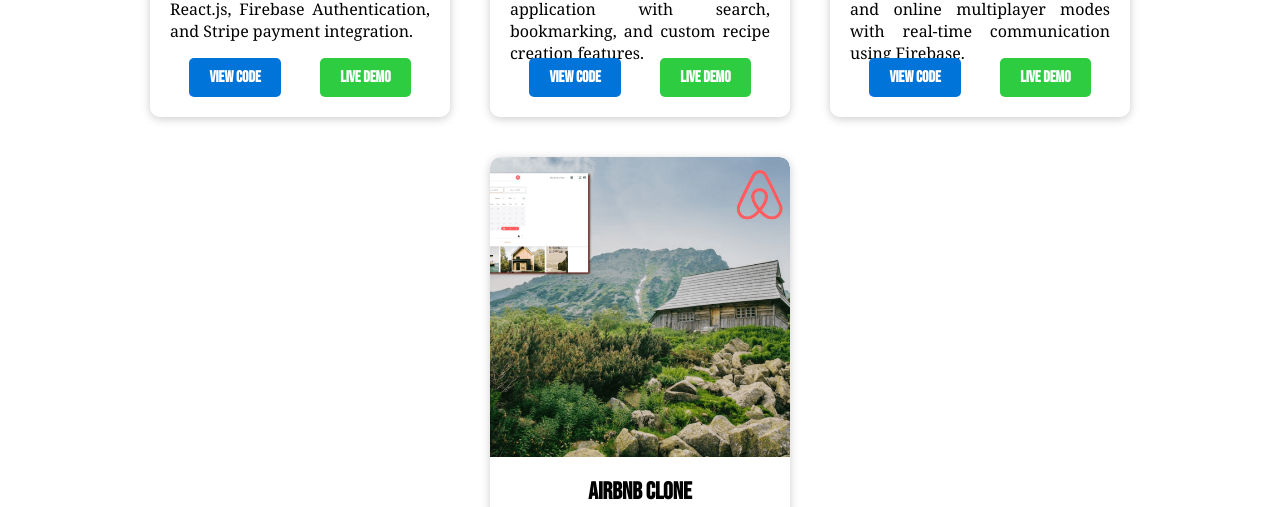
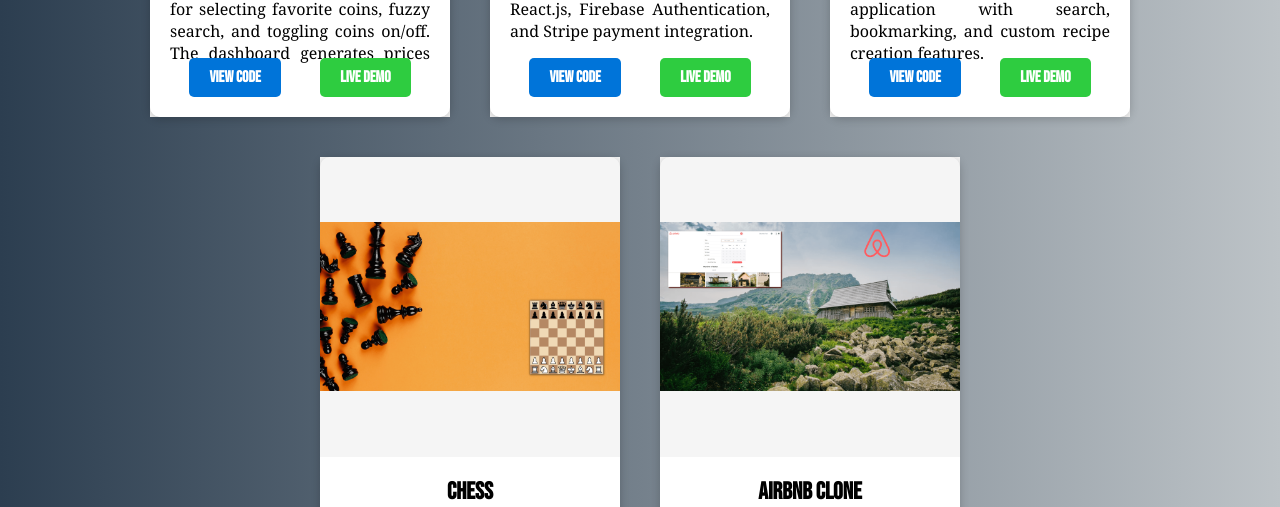
Before and after one commit to pranaydwivedi444/my-portfolio, a React (Create React App) app: page /projects in a window 1280 px wide. Shown: the part 1024-1531 px from the top of the page. Built offline with nearby package versions, Linux system fonts and the light colour scheme.

Commit message:
Done Updating projects

```diff
--- a/src/Components/Homepage/ProjectsSection/ProjectSection.component.jsx
+++ b/src/Components/Homepage/ProjectsSection/ProjectSection.component.jsx
@@ -16,6 +16,13 @@
   SwiperCore.use([Navigation, Pagination]);
 
   const [swiper, setSwiper] = useState(null);
+
+  function openLink(event) {
+    const url = event.target.getAttribute("data-url");
+    if (url) {
+      window.open(url, "_blank");
+    }
+  }
 
   useEffect(() => {
     if (!swiper) {
@@ -172,10 +179,18 @@
                       </div>
                     </div>
                     <div className="product-slider__bottom">
-                      <button className="product-slider__cart">
+                      <button
+                        className="product-slider__cart"
+                        data-url="https://github.com/pranaydwivedi444/"
+                        onClick={openLink}
+                      >
                         Live Link
                       </button>
-                      <button className="product-slider__fav js-fav">
+                      <button
+                        className="product-slider__fav js-fav"
+                        data-url="https://github.com/pranaydwivedi444/"
+                        onClick={openLink}
+                      >
                         <span className="heart" /> code here
                       </button>
                     </div>
@@ -230,10 +245,18 @@
                       </div>
                     </div>
                     <div className="product-slider__bottom">
-                      <button className="product-slider__cart">
+                      <button
+                        className="product-slider__cart"
+                        data-url="https://github.com/pranaydwivedi444/"
+                        onClick={openLink}
+                      >
                         LIVE LINK
                       </button>
-                      <button className="product-slider__fav js-fav">
+                      <button
+                        className="product-slider__fav js-fav"
+                        data-url="https://github.com/pranaydwivedi444/"
+                        onClick={openLink}
+                      >
                         <span className="heart" /> CODE HERE
                       </button>
                     </div>
@@ -281,10 +304,18 @@
                       </div>
                     </div>
                     <div className="product-slider__bottom">
-                      <button className="product-slider__cart">
+                      <button
+                        className="product-slider__cart"
+                        data-url="https://github.com/pranaydwivedi444/"
+                        onClick={openLink}
+                      >
                         Live Link
                       </button>
-                      <button className="product-slider__fav js-fav">
+                      <button
+                        className="product-slider__fav js-fav"
+                        data-url="https://github.com/pranaydwivedi444/"
+                        onClick={openLink}
+                      >
                         <span className="heart" /> CODE HERE
                       </button>
                     </div>
@@ -328,10 +359,18 @@
                       </div>
                     </div>
                     <div className="product-slider__bottom">
-                      <button className="product-slider__cart">
+                      <button
+                        className="product-slider__cart"
+                        data-url="https://github.com/pranaydwivedi444/"
+                        onClick={openLink}
+                      >
                         Live Link
                       </button>
-                      <button className="product-slider__fav js-fav">
+                      <button
+                        className="product-slider__fav js-fav"
+                        data-url="https://github.com/pranaydwivedi444/"
+                        onClick={openLink}
+                      >
                         <span className="heart" />
                         CODE HERE
                       </button>
--- a/src/Components/ProjectCard/ProjectCard.styles.css
+++ b/src/Components/ProjectCard/ProjectCard.styles.css
@@ -1,4 +1,5 @@
 .project-card-container {
+  background-color: whitesmoke;
   margin: 20px;
 }
 .project-card {
@@ -19,12 +20,12 @@
 .project-image img {
   height: 100%;
   width: 100%;
-  object-fit: cover;
+  object-fit: contain;
   border-radius: 10px 10px 0 0;
   transition: transform 0.3s ease-in-out;
 }
 .project-image:hover img {
-  transform: scale(1.1);
+  transform: scale(1.2);
 }
 .project-details {
   position: absolute;
--- a/src/Routes/Projects/Project.component.jsx
+++ b/src/Routes/Projects/Project.component.jsx
@@ -15,6 +15,7 @@
 import chatAI from "./../../Assets/chatAIBOT.jpg";
 import dictionary from "./../../Assets/dictionary.png";
 
+import FilmFeast from "./../../Assets/FilmFeast.png";
 export default function Project() {
   const projects = [
     {
@@ -23,6 +24,17 @@
       description:
         "Samvad is a real-time group chat  with 3 AI bots  integrated,The AI bots enhance the user experience to discuss , get best results",
       image: chatAI,
+      codeLink:
+        "https://github.com/pranaydwivedi444/Chess-Game/tree/main/chess",
+      liveLink:
+        "https://github.com/pranaydwivedi444/Chess-Game/tree/main/chess",
+    },
+    {
+      id: 8,
+      title: "Film Feast Movie Web App ",
+      description:
+        "movie search app is designed to provide a seamless movie search experience for users. Built with React, the app allows users to search for movies by category and save their favorite films to a personalized list. ",
+      image: FilmFeast,
       codeLink:
         "https://github.com/pranaydwivedi444/Chess-Game/tree/main/chess",
       liveLink:
@@ -92,7 +104,7 @@
     },
   ];
   return (
-    <>
+    <div className="project__page">
       <div className="project-cards">
         {projects.map((project) => (
           <ProjectCard
@@ -106,6 +118,6 @@
         ))}
       </div>
       <ProjectContainerGrid />
-    </>
+    </div>
   );
 }
--- a/src/Routes/Projects/Project.styles.css
+++ b/src/Routes/Projects/Project.styles.css
@@ -1,11 +1,24 @@
+.project__page {
+  background: #bdc3c7; /* fallback for old browsers */
+  background: -webkit-linear-gradient(
+    to right,
+    #2c3e50,
+    #bdc3c7
+  ); /* Chrome 10-25, Safari 5.1-6 */
+  background: linear-gradient(
+    to right,
+    #2c3e50,
+    #bdc3c7
+  ); /* W3C, IE 10+/ Edge, Firefox 16+, Chrome 26+, Opera 12+, Safari 7+ */
+}
 .container {
   display: flex;
   align-items: center;
   min-height: 100vh;
   justify-content: space-evenly;
   gap: 1.5rem;
-  background-color: #d9afd9;
-  background-image: linear-gradient(0deg, #d9afd9 0%, #97d9e1 100%);
+  /* background-color: #d9afd9;
+  background-image: linear-gradient(0deg, #d9afd9 0%, #97d9e1 100%); */
   scroll-snap-type: y mandatory;
   scroll-behavior: smooth;
   overflow-y: auto;
```
Also changed, not shown: src/Assets/FilmFeast.png (added), src/Routes/Home/Home.styles.css (line endings or trailing spaces).
